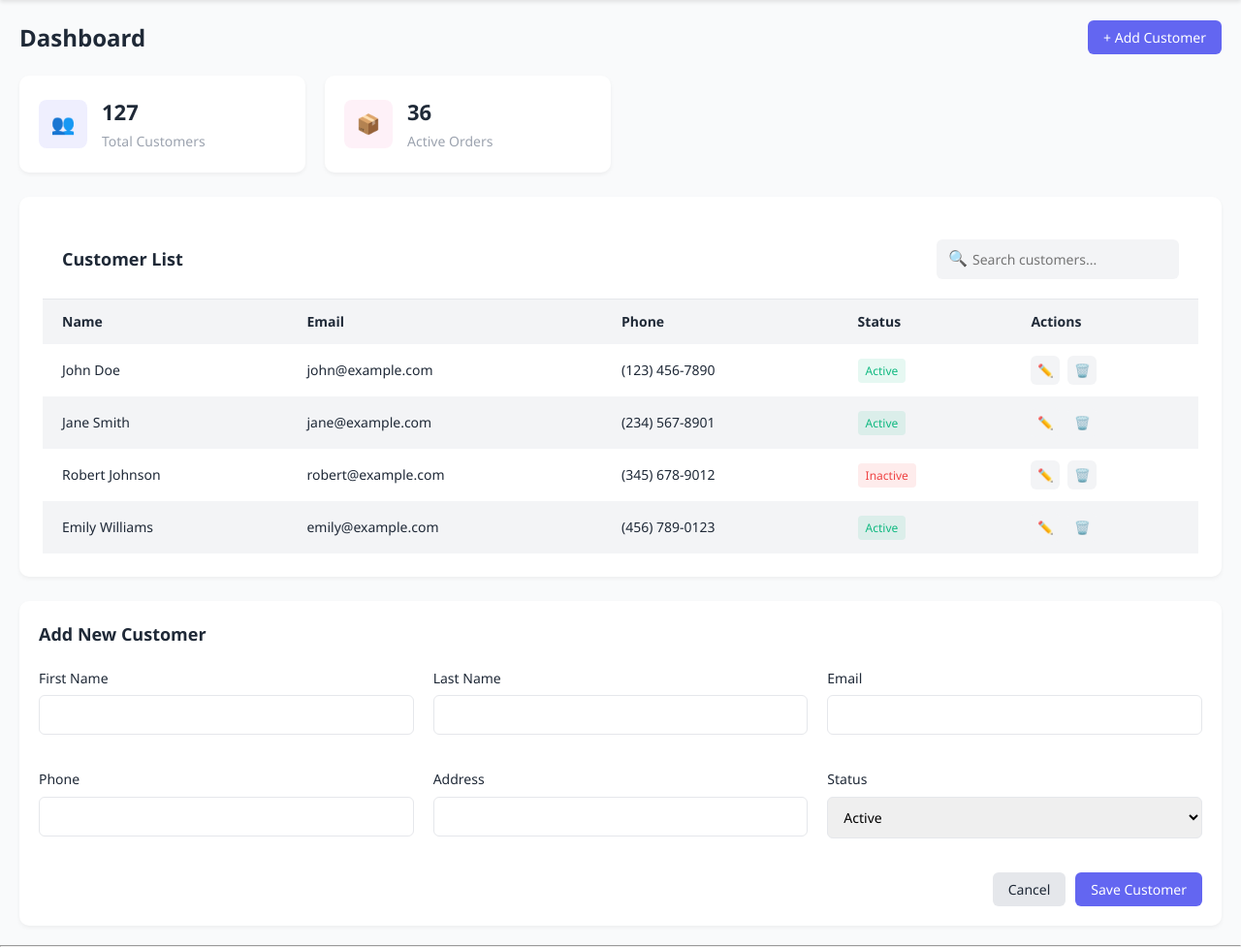
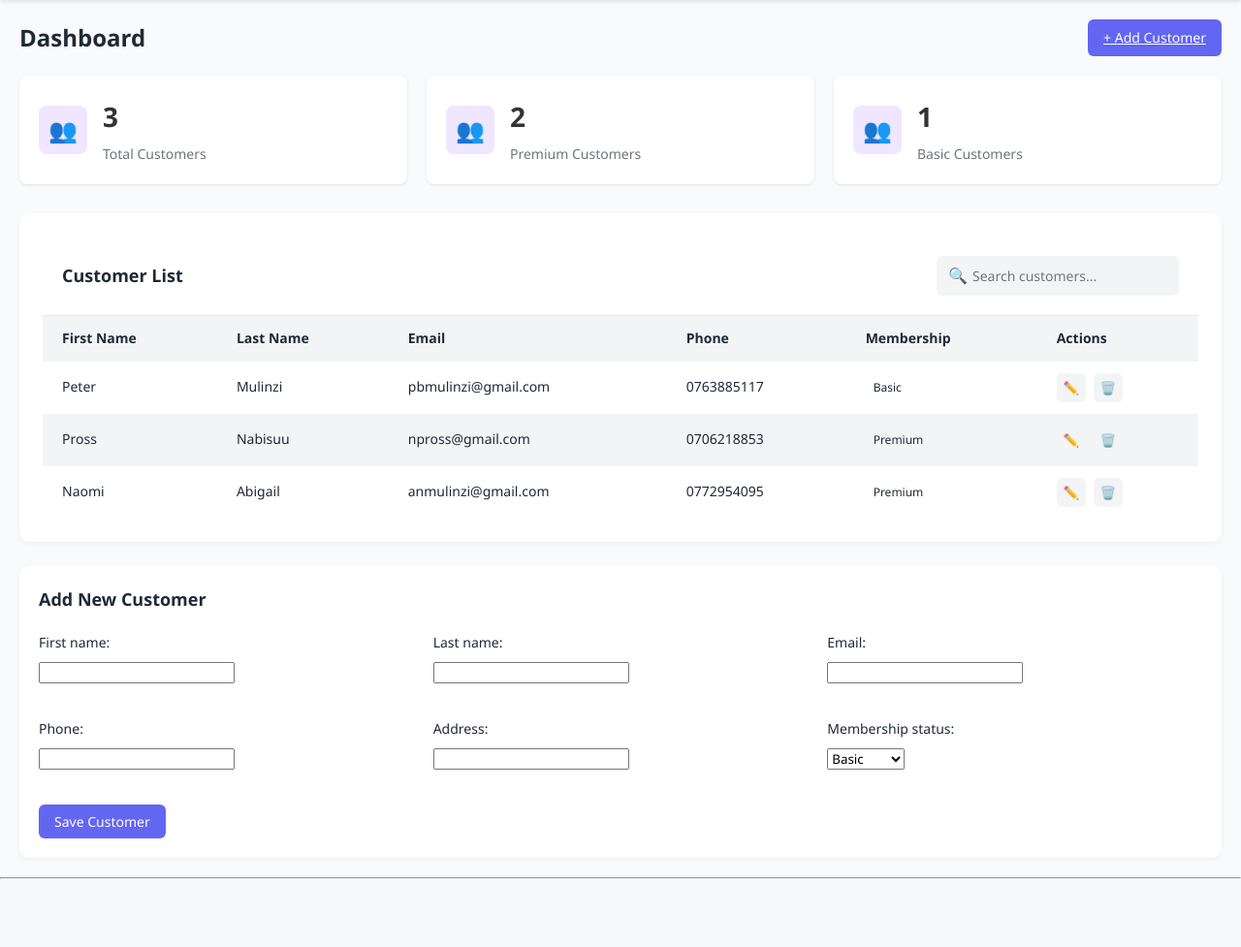
Before and after one commit to pbmulinzi/Pierre_CMS, a Django app: page / in a window 1280 px wide. Shown: the part 66-1043 px from the top of the page at 97% size. After the commit the page ends 973 px from the top, so only its background shows below. Run offline with Django 5.2, Linux system fonts and the light colour scheme; data comes from the database, SQL or seed files in the repository.

Commit message:
working on the dashboard page's functionality
the addition of customers

```diff
--- /dev/null
+++ b/pierre_CMS_App/forms.py
@@ -0,0 +1,19 @@
+from django import forms
+from django.forms import ModelForm
+
+from . models import *
+
+class CustomerForm(ModelForm):
+    class Meta:
+        model = Customer
+        fields = ['first_name', 'last_name', 'phone', 'email', 'address', 'membership_status']
+
+class OrderForm(ModelForm):
+    class Meta:
+        model = Order
+        fields = "__all__"
+
+class SettingsForm(ModelForm):
+    class Meta:
+        model = AccountSettings
+        fields = "__all__"
--- a/pierre_CMS_App/models.py
+++ b/pierre_CMS_App/models.py
@@ -4,8 +4,8 @@ from django.db import models
 class Customer(models.Model):
 
     STATUS = (
-        ('Active', 'Active'),
-        ('Inactive', 'Inactive'),
+        ('Premium', 'Premium'),
+        ('Basic', 'Basic'),
     )
 
     first_name = models.CharField(max_length = 200)
@@ -14,7 +14,7 @@ class Customer(models.Model):
     email = models.EmailField(max_length=200, null=True)
     address = models.CharField(max_length=200)
     date_created = models.DateTimeField(auto_now_add=True)
-    status = models.CharField(max_length=200, choices=STATUS, default='Active', null=True)
+    membership_status = models.CharField(max_length=200, choices=STATUS, default='Basic')
 
     def __str__(self):
         return f"{self.first_name} {self.last_name}"
--- a/pierre_CMS_App/templates/pierre_CMS_App/dashboardPage.html
+++ b/pierre_CMS_App/templates/pierre_CMS_App/dashboardPage.html
@@ -6,7 +6,7 @@
 <div class="main">
     <div class="page-header">
         <h1 class="page-title">Dashboard</h1>
-        <button class="btn btn-primary">+ Add Customer</button>
+        <a class="btn btn-primary" href="{% url "addCustomer" %}">+ Add Customer</a>
     </div>
 
     <!-- Stats / cards -->
@@ -14,15 +14,22 @@
         <div class="stat-card">
             <div class="stat-icon customers-icon">👥</div>
             <div class="stat-info">
-                <h3>127</h3>     <!--Dummy data. Will be linked to an actual counter or filter soon. -->
+                <h3>{{total_customers|default:"0"}}</h3>
                 <p>Total Customers</p>
             </div>
         </div>
         <div class="stat-card">
-            <div class="stat-icon orders-icon">📦</div>
+            <div class="stat-icon customers-icon">👥</div>
             <div class="stat-info">
-                <h3>36</h3>    <!--Dummy data. Will be linked to an actual counter or filter soon. -->
-                <p>Active Orders</p>
+                <h3>{{total_premium_customers|default:"0"}}</h3>
+                <p>Premium Customers</p>
+            </div>
+        </div>
+        <div class="stat-card">
+            <div class="stat-icon customers-icon">👥</div>
+            <div class="stat-info">
+                <h3>{{total_basic_customers|default:"0"}}</h3>
+                <p>Basic Customers</p>
             </div>
         </div>
     </div>
@@ -39,98 +46,80 @@
         <table>
             <thead>
                 <tr>
-                    <th>Name</th>
+                    <th>First Name</th>
+                    <th>Last Name</th>
                     <th>Email</th>
                     <th>Phone</th>
-                    <th>Status</th>
+                    <th>Membership</th>
                     <th>Actions</th>
                 </tr>
             </thead>
+
             <tbody>
-                <tr>
-                    <!-- Will be linking with the views soon -->
-                    <td>John Doe</td>
-                    <td>john@example.com</td>
-                    <td>(123) 456-7890</td>
-                    <td><span class="status status-active">Active</span></td>
-                    <td class="actions">
-                        <button class="btn-icon btn-edit">✏️</button>
-                        <button class="btn-icon btn-delete">🗑️</button>
-                    </td>
-                </tr>
-                <tr>
-                    <td>Jane Smith</td>
-                    <td>jane@example.com</td>
-                    <td>(234) 567-8901</td>
-                    <td><span class="status status-active">Active</span></td>
-                    <td class="actions">
-                        <button class="btn-icon btn-edit">✏️</button>
-                        <button class="btn-icon btn-delete">🗑️</button>
-                    </td>
-                </tr>
-                <tr>
-                    <td>Robert Johnson</td>
-                    <td>robert@example.com</td>
-                    <td>(345) 678-9012</td>
-                    <td><span class="status status-inactive">Inactive</span></td>
-                    <td class="actions">
-                        <button class="btn-icon btn-edit">✏️</button>
-                        <button class="btn-icon btn-delete">🗑️</button>
-                    </td>
-                </tr>
-                <tr>
-                    <td>Emily Williams</td>
-                    <td>emily@example.com</td>
-                    <td>(456) 789-0123</td>
-                    <td><span class="status status-active">Active</span></td>
-                    <td class="actions">
-                        <button class="btn-icon btn-edit">✏️</button>
-                        <button class="btn-icon btn-delete">🗑️</button>
-                    </td>
-                </tr>
+                {% for cust in customers %}
+                    <tr>
+                        <td>{{cust.first_name}}</td>
+                        <td>{{cust.last_name}}</td>
+                        <td>{{cust.email}}</td>
+                        <td>{{cust.phone}}</td>
+                        <td><span class="status">{{cust.membership_status}}</span></td>
+                        <td class="actions">
+                            <button class="btn-icon btn-edit">✏️</button>
+                            <button class="btn-icon btn-delete">🗑️</button>
+                        </td>
+                    </tr>
+                {% endfor %}
             </tbody>
+
         </table>
     </div>
 
     <!-- Add Customer Form -->
     <div class="form-container">
         <h2 class="form-title">Add New Customer</h2>
-        <form>
+        <form action="" method="POST">
+            {% csrf_token %}
+
             <div class="form-grid">
                 <div class="form-group">
-                    <label class="form-label">First Name</label>
-                    <input type="text" class="form-control" name="first_name">
+                    <label class="form-label">{{form.first_name.label_tag}}</label>
+                    {{form.first_name}}
+                    {{form.first_name.errors}}
                 </div>
                 <div class="form-group">
-                    <label class="form-label">Last Name</label>
-                    <input type="text" class="form-control" name="last_name">
+                    <label class="form-label">{{form.last_name.label_tag}}</label>
+                    {{form.last_name}}
+                    {{form.last_name.errors}}
                 </div>
                 <div class="form-group">
-                    <label class="form-label">Email</label>
-                    <input type="email" class="form-control" name="email">
+                    <label class="form-label">{{form.email.label_tag}}</label>
+                    {{form.email}}
+                    {{form.email.errors}}
                 </div>
                 <div class="form-group">
-                    <label class="form-label">Phone</label>
-                    <input type="tel" class="form-control" name="phone">
+                    <label class="form-label">{{form.phone.label_tag}}</label>
+                    {{form.phone}}
+                    {{form.phone.errors}}
                 </div>
                 <div class="form-group">
-                    <label class="form-label">Address</label>
-                    <input type="text" class="form-control" name="address">
+                    <label class="form-label">{{form.address.label_tag}}</label>
+                    {{form.address}}
+                    {{form.address.errors}}
                 </div>
                 <div class="form-group">
-                    <label class="form-label">Status</label>
-                    <select class="form-control" name="status">
-                        <option value="active">Active</option>
-                        <option value="inactive">Inactive</option>
-                    </select>
+                    <label class="form-label">{{form.membership_status.label_tag}}</label>
+                    {{form.membership_status}}
+                    {{form.membership_status.errors}}
+                </div>
+
+                <div class="form-submit">
+                    <input type="submit" value="Save Customer" class="btn btn-primary">
                 </div>
             </div>
-            <div class="form-actions">
-                <button type="button" class="btn btn-secondary">Cancel</button>
-                <button type="submit" class="btn btn-primary">Save Customer</button>
-            </div>
         </form>
+
     </div>
+
 </div>
 
 
--- a/pierre_CMS_App/templates/pierre_CMS_App/navbar.html
+++ b/pierre_CMS_App/templates/pierre_CMS_App/navbar.html
@@ -13,15 +13,15 @@
         <a href="{% url 'dashboard' %}" class="nav-item">
           <span class="icon">📊</span>Dashboard
         </a>
-        <a href="{% url 'customers' %}" class="nav-item">
+        <a href="{% url 'customersPage' %}" class="nav-item">
           <span class="icon">👥</span>Customers
         </a>
-        <a href="{% url 'orders' %}" class="nav-item">
+        <a href="{% url 'ordersPage' %}" class="nav-item">
           <span class="icon">📦</span>Orders
         </a>
-        <a href="{% url 'settings' %}" class="nav-item">
+        <a href="{% url 'settingsPage' %}" class="nav-item">
           <span class="icon">⚙️</span>Settings
         </a>
       </div>
     </div>
-  </nav>
+</nav>
--- a/pierre_CMS_App/urls.py
+++ b/pierre_CMS_App/urls.py
@@ -5,8 +5,10 @@ from . import views
 urlpatterns = [
 
     path('', views.dashboard, name='dashboard'),
-    path('customers/', views.customers, name='customers'),
-    path('orders/', views.orders, name='orders'),
-    path('settings/', views.setting, name='settings'),
+    path('customerPage/', views.customers, name='customersPage'),
+    path('orderPage/', views.orders, name='ordersPage'),
+    path('settingsPage/', views.setting, name='settingsPage'),
+
+    path('addCustomer/', views.addCustomer, name='addCustomer'),
 
 ]
--- a/pierre_CMS_App/views.py
+++ b/pierre_CMS_App/views.py
@@ -1,20 +1,40 @@
 #UNRELATED --- inbox carl for the templates' link.....luzzecarl@gmail.com....@mtn.com. Also, look for coat of many colors by Dolly Parton.
 #SUPERUSER IS "peter" and password is "0000"
 
-from django.shortcuts import render
+from django.shortcuts import render, redirect
+from . models import *
+from . forms import *
 
 # Create your views here.
 
 
 def dashboard(request):
+    customers = Customer.objects.all()
+
+    total_customers = customers.count()
+    total_basic_customers = Customer.objects.filter(membership_status = 'Basic').count()
+    total_premium_customers = Customer.objects.filter(membership_status = 'Premium').count()
+
+    form = CustomerForm(request.POST)
+    if request.method == 'POST' and form.is_valid():
+        form.save()
+        return redirect('dashboard')
+    else:
+        form = CustomerForm()
+
     context = {
-
+        'customers': customers,
+        'total_customers': total_customers,
+        'total_basic_customers': total_basic_customers,
+        'total_premium_customers': total_premium_customers,
+        'form': form
     }
     return render(request, 'pierre_CMS_App/dashboardPage.html', context)
 
 def customers(request):
+    customer = Customer.objects.all()
     context = {
-
+        'customer': customer
     }
     return render(request, 'pierre_CMS_App/customerPage.html', context)
 
@@ -29,3 +49,16 @@ def setting(request):
 
     }
     return render(request, 'pierre_CMS_App/settingsPage.html', context)
+
+def addCustomer(request):
+    form = CustomerForm(request.POST)
+    if request.method == 'POST' and form.is_valid():
+        form.save()
+        return redirect('dashboard')
+    else:
+        form = CustomerForm()
+
+    context = {
+        'form': form
+    }
+    return render(request, 'pierre_CMS_App/addCustomer.html', context)
--- a/static/css/main.css
+++ b/static/css/main.css
@@ -288,14 +288,33 @@ body {
 }
 
 /* Cards */
+
+/* Stats section */
 .stats {
+    display: flex;
+    gap: 20px;
+    margin-bottom: 30px;
+  }
+  /* .stats {
     display: grid;
     grid-template-columns: repeat(auto-fill, minmax(240px, 1fr));
     gap: 20px;
     margin-bottom: 25px;
+} */
+
+  .stat-card {
+    background-color: white;
+    border-radius: 8px;
+    box-shadow: 0 1px 3px rgba(0,0,0,0.1);
+    padding: 20px;
+    display: flex;
+    align-items: center;
+    flex: 1;
+    min-width: 200px;
+    transition: transform 0.2s;
   }
 
-.stat-card {
+  /* .stat-card {
     background-color: white;
     border-radius: 10px;
     padding: 20px;
@@ -303,12 +322,7 @@ body {
     display: flex;
     align-items: center;
     transition: transform 0.2s;
-}
-
-.stat-card:hover {
-    transform: translateY(-5px);
-    box-shadow: 0 5px 15px rgba(0,0,0,0.1);
-}
+} */
 
   .stat-icon {
     width: 50px;
@@ -317,30 +331,76 @@ body {
     display: flex;
     align-items: center;
     justify-content: center;
+    font-size: 24px;
+    margin-right: 16px;
+  }
+
+  /* .stat-icon {
+    width: 50px;
+    height: 50px;
+    border-radius: 8px;
+    display: flex;
+    align-items: center;
+    justify-content: center;
     margin-right: 15px;
     font-size: 20px;
+} */
+
+  .customers-icon {
+    background-color: #f0e6ff;
+    color: #6f42c1;
   }
 
-.customers-icon {
+  /* .customers-icon {
     background-color: rgba(99, 102, 241, 0.1);
     color: var(--primary);
+} */
+
+  /* .basic-icon {
+    background-color: #fff2e6;
+    color: #6f42c1;
   }
 
-.orders-icon {
+  .premium-icon {
+    background-color: #fff2e6;
+    color: #6f42c1;
+  } */
+
+  /* .orders-icon {
     background-color: rgba(244, 114, 182, 0.1);
     color: var(--accent);
+} */
+
+  .stat-info h3 {
+    font-size: 28px;
+    font-weight: 600;
+    margin: 0 0 5px 0;
+    color: #333;
   }
 
-.stat-info h3 {
+/* .stat-info h3 {
     font-size: 22px;
     font-weight: 600;
     margin-bottom: 2px;
+} */
+
+  .stat-info p {
+    margin: 0;
+    color: #6c757d;
+    font-size: 14px;
   }
 
-.stat-info p {
+  /* .stat-info p {
     color: var(--gray);
     font-size: 14px;
+} */
+
+.stat-card:hover {
+    transform: translateY(-5px);
+    box-shadow: 0 5px 15px rgba(0,0,0,0.1);
 }
+
+
 
 /* Table */
 .card {
@@ -412,16 +472,6 @@ td {
     border-radius: 4px;
     font-size: 12px;
     font-weight: 500;
-}
-
-.status-active {
-    background-color: rgba(16, 185, 129, 0.1);
-    color: #10b981;
-}
-
-.status-inactive {
-    background-color: rgba(239, 68, 68, 0.1);
-    color: #ef4444;
 }
 
 .actions {
```
Also changed, not shown: pierre_CMS_App/templates/pierre_CMS_App/addCustomer.html (added, +51 -0 lines), db.sqlite3, pierre_CMS_App/migrations/0003_remove_customer_status_customer_membership_status.py (added). Lines whose indentation alone changed are shown as unchanged.
